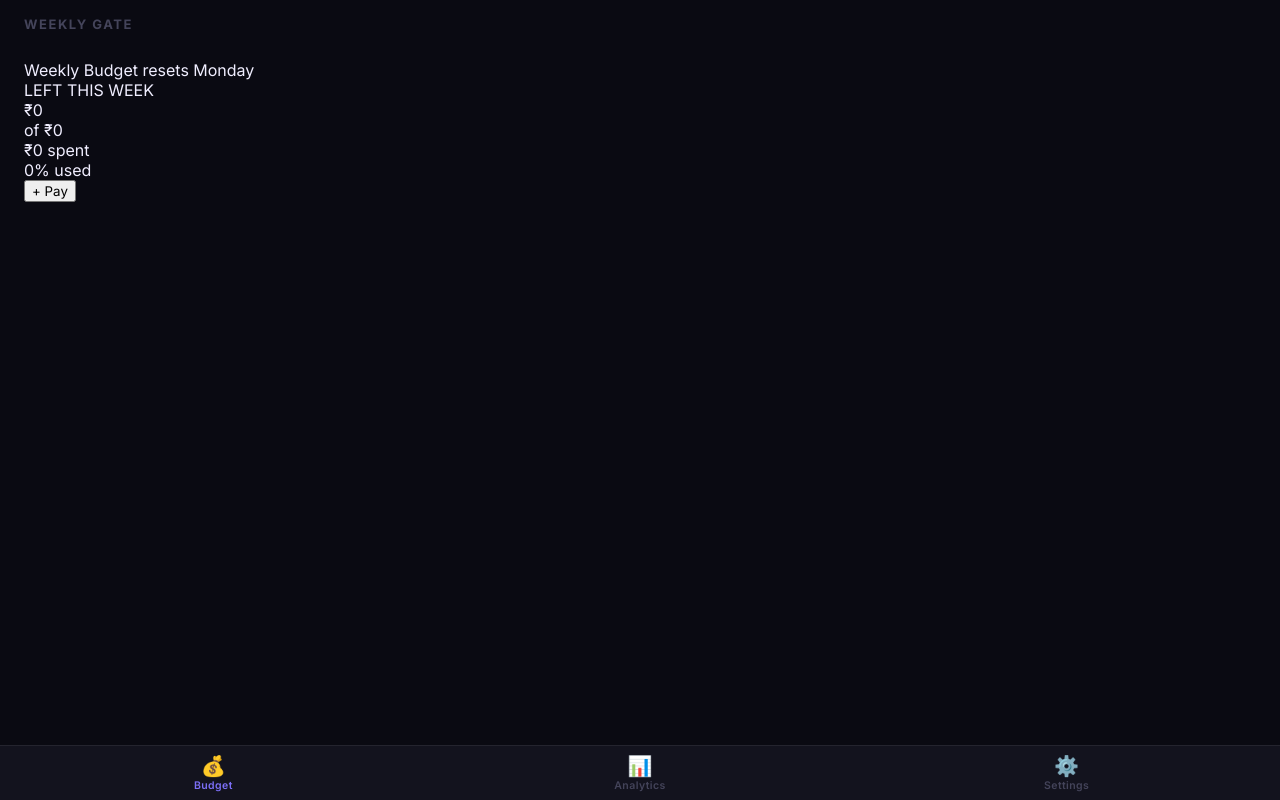
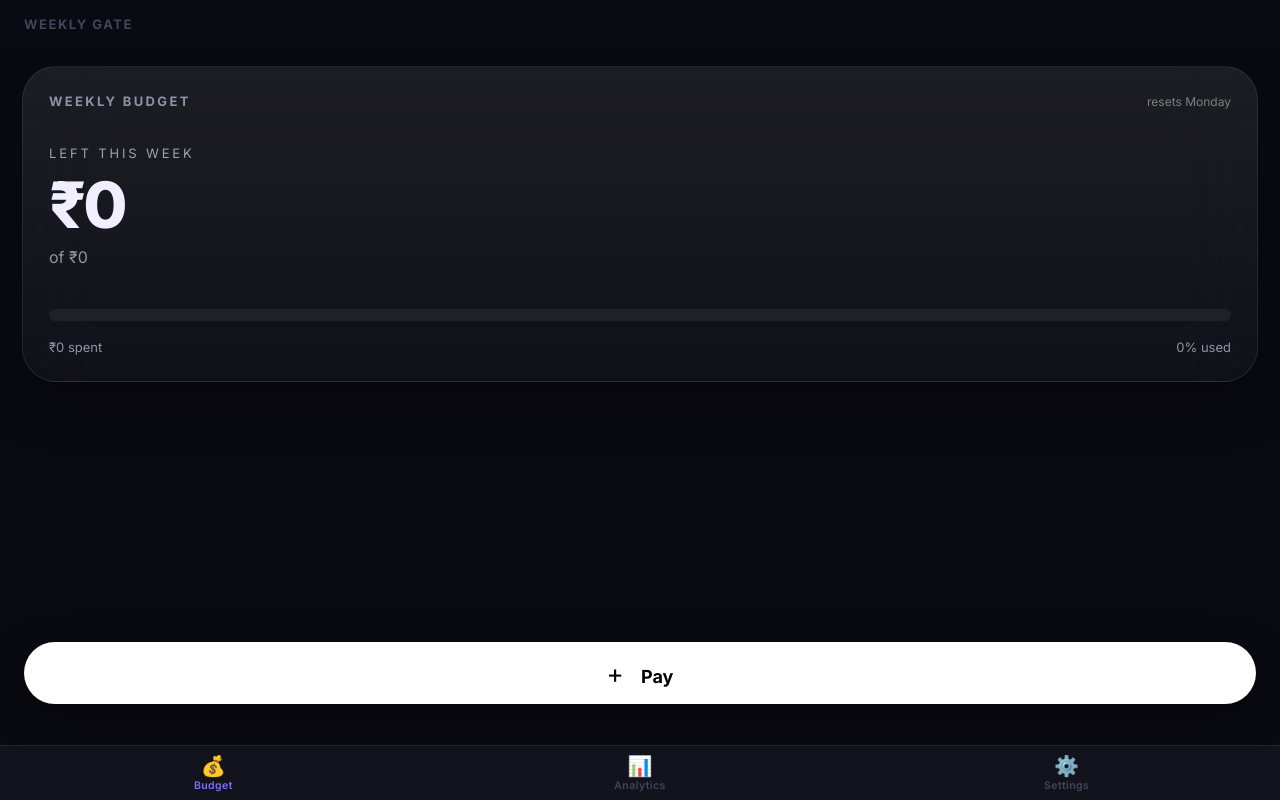
Before and after one commit to ChLithin/weekly-gate, a plain HTML site: page index.html in a window 1280 px wide. Drawn offline with Linux system fonts and the light colour scheme.

Commit message:
Update style.css

```diff
--- a/css/style.css
+++ b/css/style.css
@@ -63,6 +63,260 @@ input,select{font-family:inherit}
 .week-bar-stats{display:flex;justify-content:space-between;margin-top:8px}
 .week-bar-stat{font-family:var(--mono);font-size:11px;color:var(--text-dim)}
 */
+/* ---------- HOME REDESIGN ---------- */
+
+#view-home{
+
+padding:22px;
+
+display:flex;
+
+flex-direction:column;
+
+gap:28px;
+
+}
+
+
+.hero-card{
+
+background:
+
+linear-gradient(
+180deg,
+rgba(255,255,255,.08),
+rgba(255,255,255,.03)
+);
+
+border:1px solid rgba(255,255,255,.08);
+
+border-radius:34px;
+
+padding:26px;
+
+backdrop-filter:blur(40px);
+
+overflow:hidden;
+
+position:relative;
+
+box-shadow:
+
+0 20px 50px rgba(0,0,0,.35);
+
+animation:
+
+breathe 5s ease-in-out infinite;
+
+}
+
+
+@keyframes breathe{
+
+0%{
+
+transform:scale(1);
+
+}
+
+50%{
+
+transform:scale(1.015);
+
+}
+
+100%{
+
+transform:scale(1);
+
+}
+
+}
+
+
+.hero-top{
+
+display:flex;
+
+justify-content:space-between;
+
+align-items:center;
+
+margin-bottom:36px;
+
+}
+
+
+.hero-title{
+
+font-size:13px;
+
+letter-spacing:.18em;
+
+color:#8b93a7;
+
+text-transform:uppercase;
+
+font-weight:700;
+
+}
+
+
+.hero-reset{
+
+font-size:12px;
+
+color:#808080;
+
+}
+
+
+.hero-label{
+
+font-size:13px;
+
+letter-spacing:.22em;
+
+text-transform:uppercase;
+
+color:#9ca3af;
+
+margin-bottom:12px;
+
+}
+
+
+.hero-amount{
+
+font-size:64px;
+
+font-weight:800;
+
+line-height:1;
+
+letter-spacing:-3px;
+
+transition:.6s;
+
+}
+
+
+.hero-limit{
+
+margin-top:10px;
+
+font-size:16px;
+
+color:#9095a2;
+
+}
+
+
+.hero-progress{
+
+height:12px;
+
+background:#1f2129;
+
+border-radius:999px;
+
+overflow:hidden;
+
+margin-top:42px;
+
+}
+
+
+.hero-progress-fill{
+
+height:100%;
+
+width:0%;
+
+border-radius:999px;
+
+background:
+
+linear-gradient(
+90deg,
+#35d399,
+#10b981
+);
+
+transition:width .9s cubic-bezier(.22,1,.36,1);
+
+}
+
+
+.hero-footer{
+
+display:flex;
+
+justify-content:space-between;
+
+margin-top:18px;
+
+font-size:13px;
+
+color:#8f97a8;
+
+}
+
+
+.floating-pay{
+
+position:fixed;
+
+left:24px;
+
+right:24px;
+
+bottom:96px;
+
+height:62px;
+
+border:none;
+
+border-radius:999px;
+
+background:white;
+
+color:black;
+
+font-size:18px;
+
+font-weight:700;
+
+box-shadow:
+
+0 12px 40px rgba(0,0,0,.45);
+
+transition:
+
+transform .18s,
+
+box-shadow .25s;
+
+}
+
+
+.floating-pay:active{
+
+transform:scale(.97);
+
+}
+
+
+.plus{
+
+font-size:26px;
+
+margin-right:10px;
+
+font-weight:300;
+
+}
+
 /* ── PAY SHEET ── */
 .sheet-overlay{position:fixed;inset:0;background:rgba(0,0,0,0.6);z-index:50;opacity:0;transition:opacity 0.25s;pointer-events:none}
 .sheet-overlay.show{opacity:1;pointer-events:auto}
```
